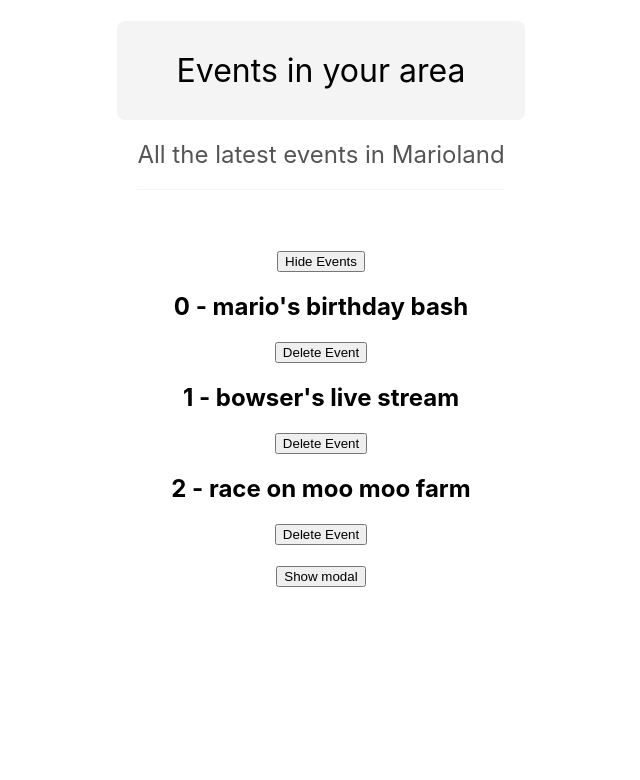
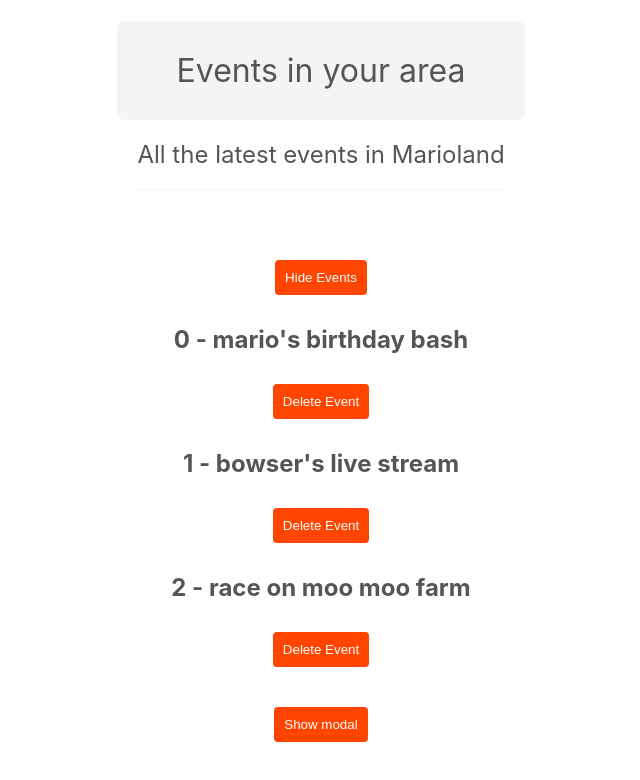
Before and after one commit to andreaiaia/react_firebase, a React (Create React App) app in the folder chap3/: page / in a window 1280 px wide. Shown: the top 780 px of the page, without its empty margins (319-959 px from the left). Built offline with nearby package versions, Linux system fonts and the light colour scheme.

Commit message:
component styling

```diff
--- /dev/null
+++ b/chap3/src/components/Title.css
@@ -0,0 +1,17 @@
+.title-block .title {
+  display: inline-block;
+  padding: 30px 60px;
+  background: #f4f4f4;
+  border-radius: 8px;
+  font-weight: normal;
+  margin-bottom: 10px;
+}
+.title-block .subtitle {
+  display: inline-block;
+  color: #555;
+  font-weight: normal;
+  padding-bottom: 20px;
+  border-bottom: 1px solid #f4f4f4;
+  margin-top: 10px;
+  margin-bottom: 60px;
+}
--- a/chap3/src/components/Title.jsx
+++ b/chap3/src/components/Title.jsx
@@ -1,9 +1,11 @@
+import "./Title.css";
+
 export default function Title({ title, subtitle }) {
     return (
-        <>
+        <div className="title-block">
             <h1 className="title">{title}</h1>
             <br />
             <h2 className="subtitle">{subtitle}</h2>
-        </>
+        </div>
     );
 }
--- a/chap3/src/index.css
+++ b/chap3/src/index.css
@@ -12,21 +12,17 @@
     monospace;
 }
 
-.title {
-  display: inline-block;
-  padding: 30px 60px;
-  background: #f4f4f4;
-  border-radius: 8px;
-  font-weight: normal;
-  margin-bottom: 10px;
+p,
+h1,
+h2 {
+  color: #555;
 }
-
-.subtitle {
-  display: inline-block;
-  color: #555;
-  font-weight: normal;
-  padding-bottom: 20px;
-  border-bottom: 1px solid #f4f4f4;
-  margin-top: 10px;
-  margin-bottom: 60px;
+button {
+  background: #ff4500;
+  color: #fff;
+  padding: 10px;
+  border: 0;
+  border-radius: 4px;
+  margin: 10px auto;
+  cursor: pointer;
 }
```
